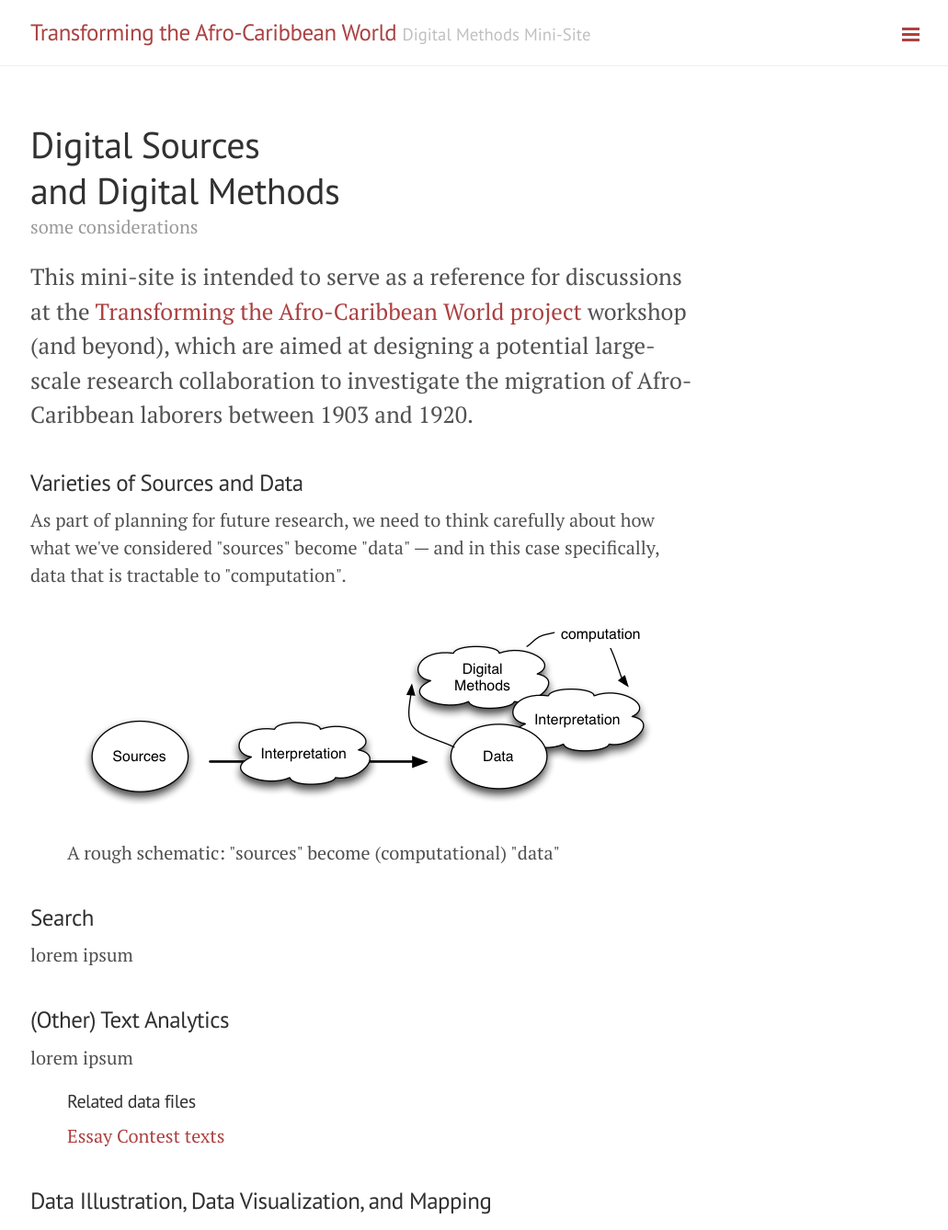
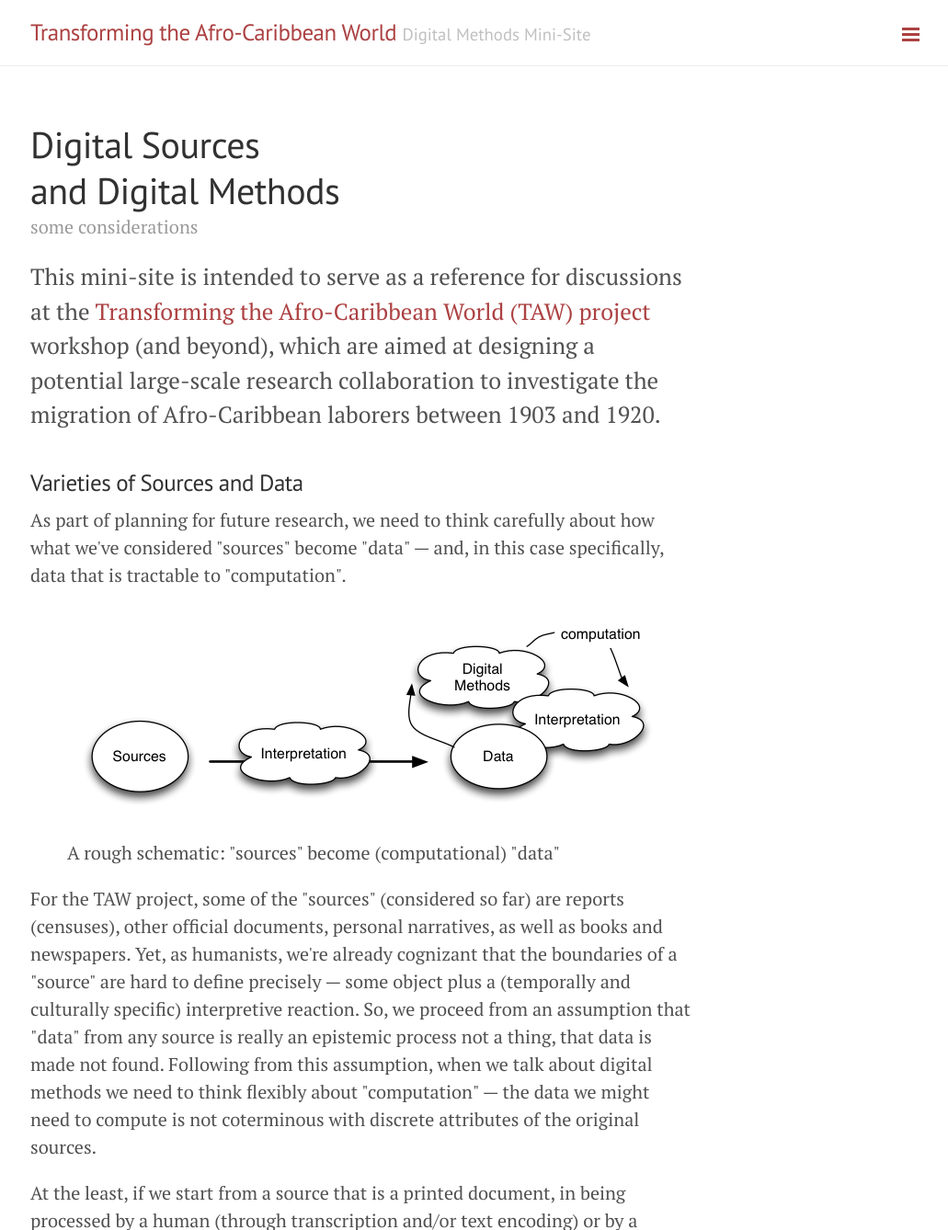
Before and after one commit to umd-mith/taw_workshop, a Jekyll site: the page built from index.html, in a window 1280 px wide and 1400 px high, cut to the strip 0-1338 px from the top of the window. Shown: the whole strip at 92% size, without its empty margins (247-1278 px from the left). Built offline with Jekyll 4.4.1, drawn with Linux system fonts in a browser that asks for light colours; nearby versions of some CDN libraries; Markdown is read by kramdown in place of the engine named in the settings; the list of posts is cut into pages by our own code; some of the changed text lies outside the part shown.

Commit message:
Intro text

```diff
--- a/index.html
+++ b/index.html
@@ -10,16 +10,21 @@ layout: default
 
 <section>
   <!-- Intro -->
-  <p class="lead">This mini-site is intended to serve as a reference for discussions at the <a href="http://mith.umd.edu/research/project/transforming-the-afro-caribbean-world/">Transforming the Afro-Caribbean World project</a> workshop (and beyond), which are aimed at designing a potential large-scale research collaboration to investigate the migration of Afro-Caribbean laborers between 1903 and 1920.</p>
+  <p class="lead">This mini-site is intended to serve as a reference for discussions at the <a href="http://mith.umd.edu/research/project/transforming-the-afro-caribbean-world/">Transforming the Afro-Caribbean World (TAW) project</a> workshop (and beyond), which are aimed at designing a potential large-scale research collaboration to investigate the migration of Afro-Caribbean laborers between 1903 and 1920.</p>
 </section>
 
 <section>
   <h3 class="post-title">Varieties of Sources and Data</h3>
-  <p>As part of planning for future research, we need to think carefully about how what we've considered "sources" become "data" &mdash; and in this case specifically, data that is tractable to "computation".</p>
+  <p>As part of planning for future research, we need to think carefully about how what we've considered "sources" become "data" &mdash; and, in this case specifically, data that is tractable to "computation".</p>
   <figure>
     <img src="{{ site.baseurl }}/public/images/data_sources.png">
     <figcaption><emph>A rough schematic: "sources" become (computational) "data"</emph></figcaption>
   </figure>
+  <p>For the TAW project, some of the "sources" (considered so far) are reports (censuses), other official documents, personal narratives, as well as books and newspapers. <!-- See <a href="{{ site.baseurl}}/bibliography">the bibliography</a> --> Yet, as humanists, we're already cognizant that the boundaries of a "source" are hard to define precisely &mdash; some object plus a (temporally and culturally specific) interpretive reaction. So, we proceed from an assumption that "data" from any source is really an epistemic process not a thing, that data is made not found. Following from this assumption, when we talk about digital methods we need to think flexibly about "computation" &mdash; the data we might need to compute is not coterminous with discrete attributes of the original sources.</p>
+
+  <p>At the least, if we start from a source that is a printed document, in being processed by a human (through transcription and/or text encoding) or by a computational process (optical character recognition), the resulting data has passed through a number of intermediate and interpretive steps (reading, or analysis of light and dark pixel values) and this resulting can be considered tractable to further digital methods in a number of ways to be discussed below.</p>
+
+
 </section>
 
 <section>
```
